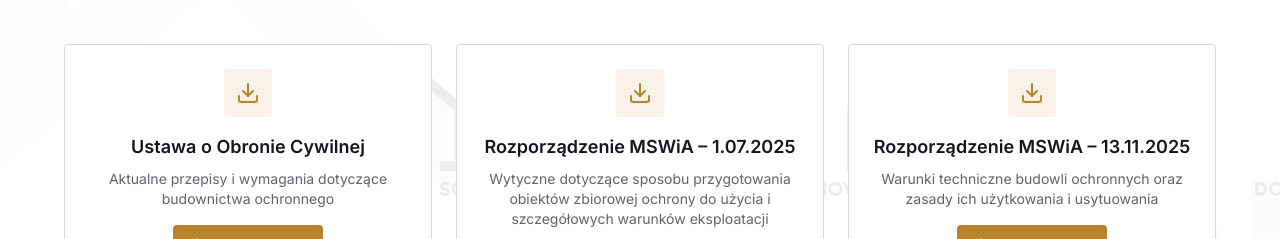
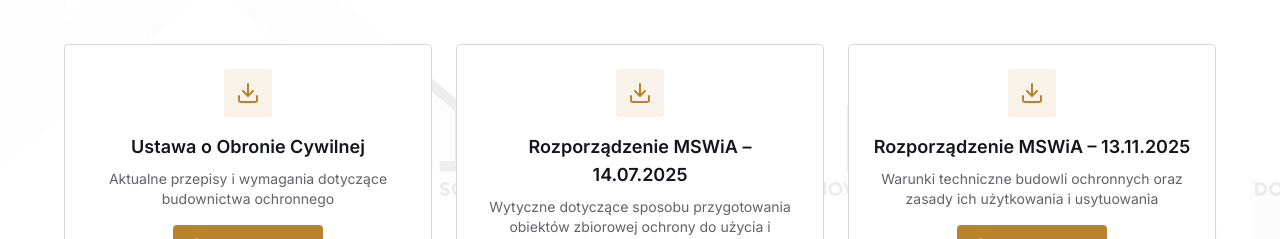
Before and after one commit to rumcajzzzz/homeshelter-service, a Next.js app: page /projektant in a window 1280 px wide. Shown: the part 1320-1559 px from the top of the page. Built offline with nearby package versions, Linux system fonts and the light colour scheme; no server answers.

Commit message:
chore: update date on MSWiA file

```diff
--- a/app/projektant/page.tsx
+++ b/app/projektant/page.tsx
@@ -44,7 +44,7 @@ export default function ProjektantPage() {
       size: "0,7 MB",
     },
     {
-      title: "Rozporządzenie MSWiA – 1.07.2025",
+      title: "Rozporządzenie MSWiA – 14.07.2025",
       description: "Wytyczne dotyczące sposobu przygotowania obiektów zbiorowej ochrony do użycia i szczegółowych warunków eksploatacji",
       file: "RMSWiAIU_2025_07.pdf",
       type: "PDF",
```
